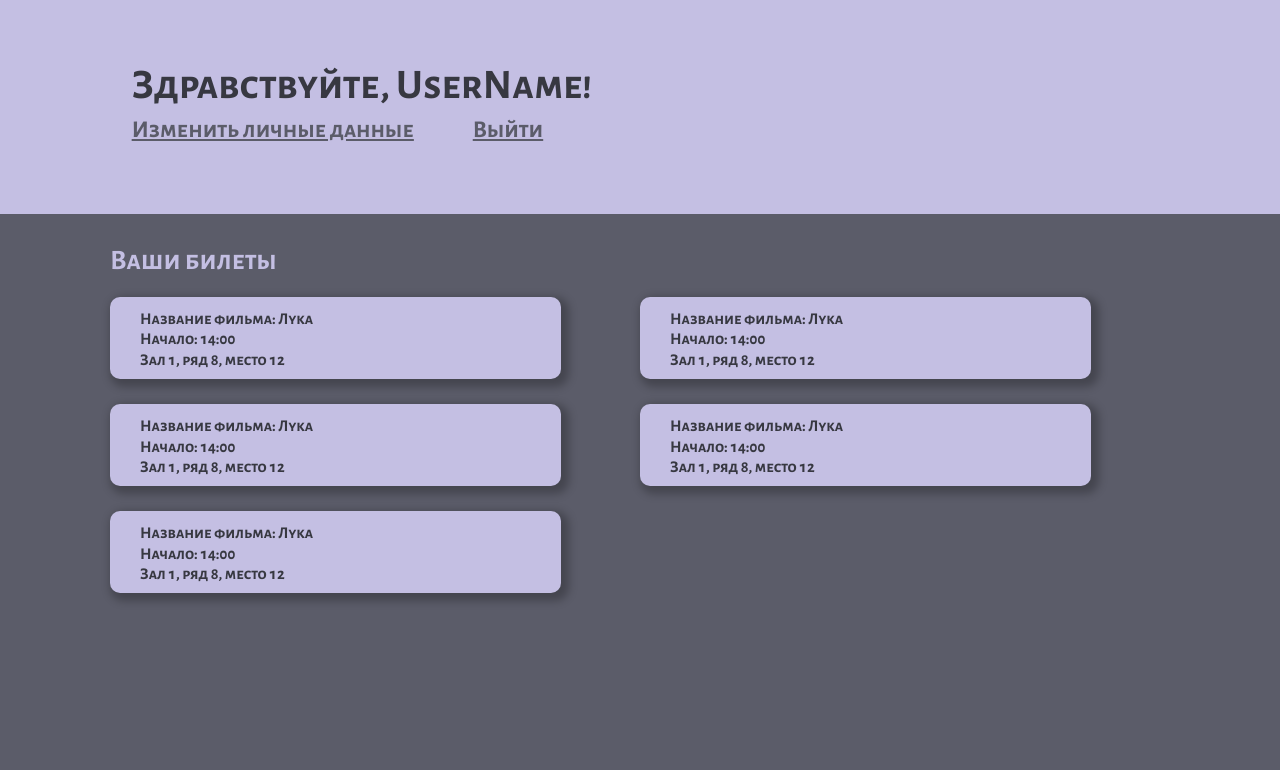
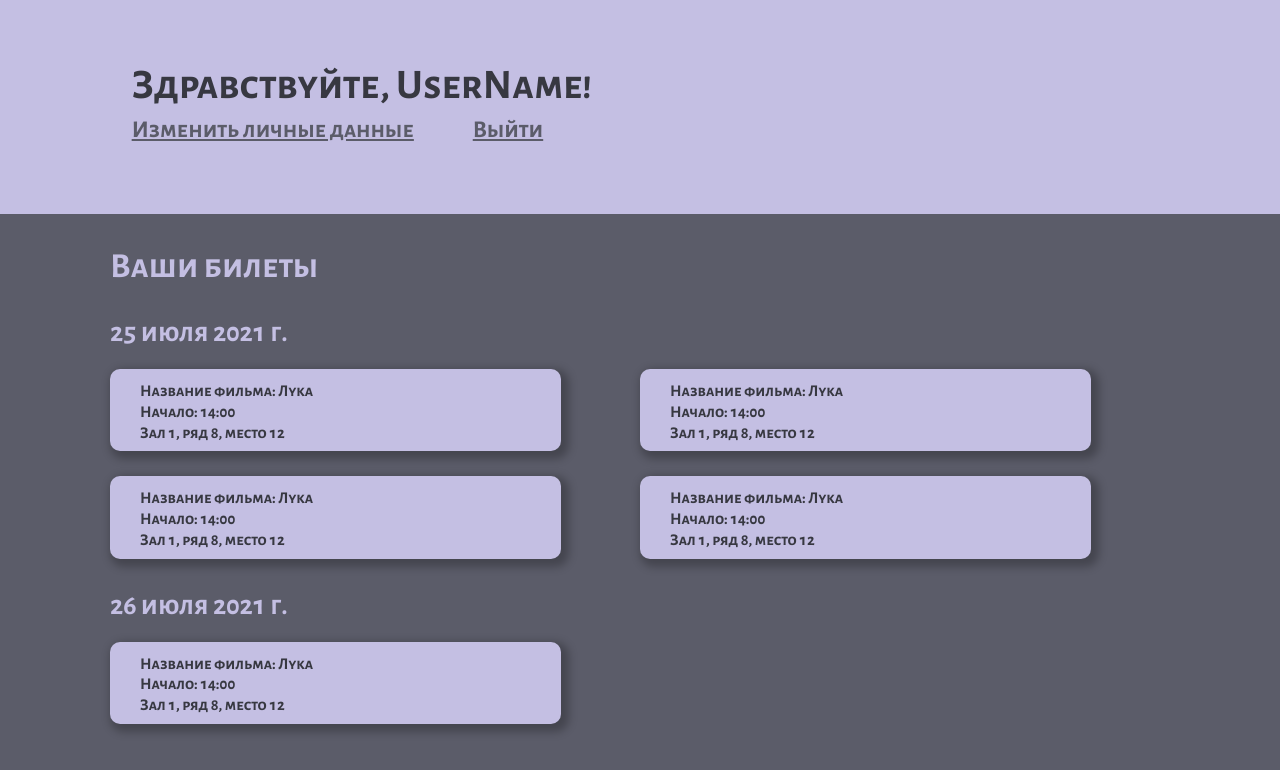
Before and after one commit to aidagalimova/luntik-front, a React (Create React App) app: page /profile in a window 1280 px wide. Shown: the top 770 px of the page. Built offline with nearby package versions, Linux system fonts and the light colour scheme.

Commit message:
add tickets date

```diff
--- a/src/components/tickets-list/index.jsx
+++ b/src/components/tickets-list/index.jsx
@@ -5,17 +5,33 @@ import { Row, Col } from "antd";
 import "./index.scss";
 
 function TicketsList() {
-    const ticketsList = tickets.map((ticket) => {
-        return (<Ticket ticket={ticket} />)
+    var options = {
+        year: 'numeric',
+        month: 'long',
+        day: 'numeric',
+    };
+    const ticketsList = tickets.map((dayTickets) => {
+        console.log(dayTickets)
+        return (
+            <Row key={dayTickets.date} className="tickets-row">
+                <Col span={24}>
+                    <h1 className="text">{dayTickets.date.toLocaleString("ru", options)}</h1>
+                </Col>
+                {dayTickets.tickets.map((ticket) => {
+                    console.log(ticket);
+                    return (<Ticket ticket={ticket} key={ticket.id} />)
+                })}
+            </Row>
+        )
     });
 
     return (
         <>
             <Row className="tickets-list">
                 {ticketsList.length === 0 ?
-                    <h1 className="text">У вас нет билетов</h1> :
+                    <h1 className="text title">У вас нет билетов</h1> :
                     <>
-                        <Col span={24}> <h1 className="text">Ваши билеты</h1></Col>
+                        <Col span={24}> <h1 className="text title">Ваши билеты</h1></Col>
                         {ticketsList}
                     </>
                 }
@@ -27,10 +43,13 @@ function TicketsList() {
 
 const tickets = [
     {
+        date: new Date(2021, 6, 25),
+        tickets:
+            [
+                {
                     id: 1,
                     name: "Лука",
                     start: "14:00",
-        date: new Date(),
                     hall: 1,
                     row: 8,
                     place: 12
@@ -39,7 +58,6 @@ const tickets = [
                     id: 2,
                     name: "Лука",
                     start: "14:00",
-        date: new Date(),
                     hall: 1,
                     row: 8,
                     place: 12
@@ -48,7 +66,6 @@ const tickets = [
                     id: 3,
                     name: "Лука",
                     start: "14:00",
-        date: new Date(),
                     hall: 1,
                     row: 8,
                     place: 12
@@ -57,21 +74,27 @@ const tickets = [
                     id: 4,
                     name: "Лука",
                     start: "14:00",
-        date: new Date(),
-        hall: 1,
-        row: 8,
-        place: 12
-    },
-    {
-        id: 4,
-        name: "Лука",
-        start: "14:00",
-        date: new Date(),
                     hall: 1,
                     row: 8,
                     place: 12
                 }
 
             ]
+    },
+    {
+        date: new Date(2021, 6, 26),
+        tickets:
+            [
+                {
+                    id: 5,
+                    name: "Лука",
+                    start: "14:00",
+                    hall: 1,
+                    row: 8,
+                    place: 12
+                }
+
+            ]
+    }];
 
 export default TicketsList;
--- a/src/components/tickets-list/index.scss
+++ b/src/components/tickets-list/index.scss
@@ -6,4 +6,10 @@
         color: #c4bfe3;
         font-weight: bold;
     }
+    .title {
+        font-size: 35px;
+    }
 }
+.tickets-row {
+    width: 100% !important;
+}
```
Lines whose indentation alone changed are shown as unchanged.
